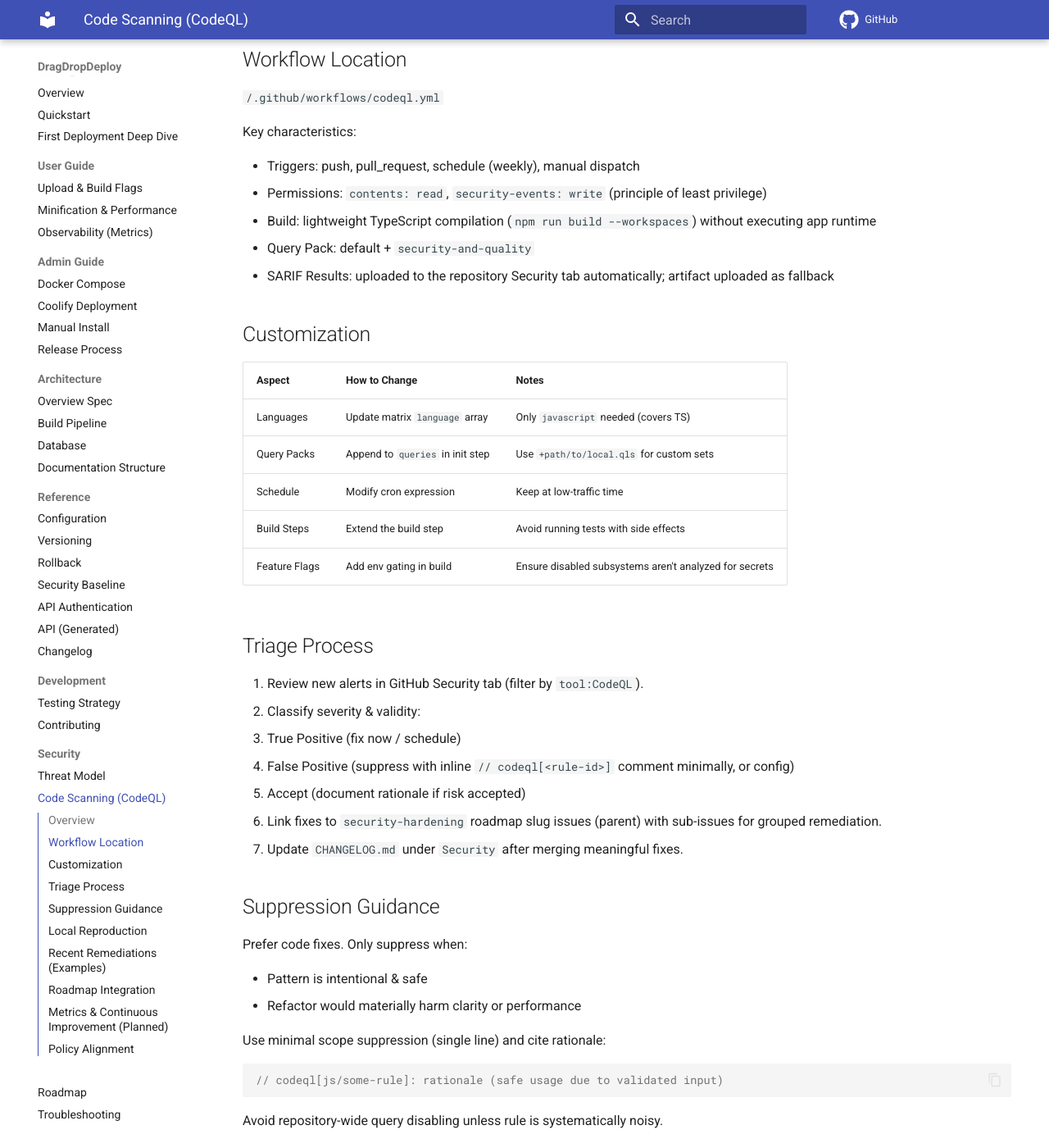
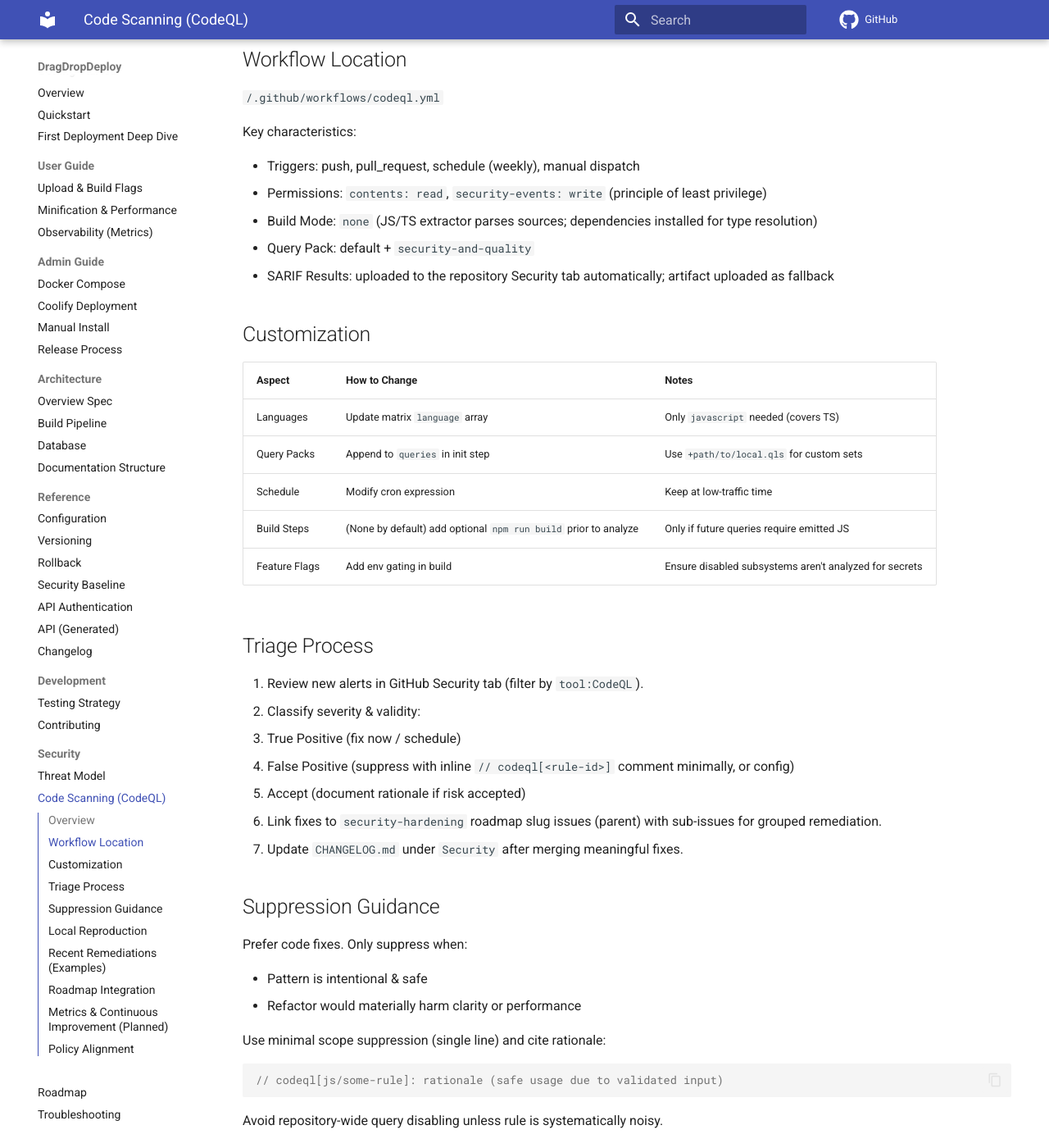
Before and after one commit to TomKonig/DragDropDeploy, an MkDocs documentation site: the page built from docs/security/code-scanning.md, in a window 1280 px wide and 1400 px high, scrolled down 292 px. Shown: the whole window at 82% size. Built offline with MkDocs 1.6.1 and Material for MkDocs 9.7.7, drawn with Linux system fonts in a browser that asks for light colours; comment, search, counter and statistics services are not loaded; some of the changed text lies outside the part shown.

Commit message:
ci(codeql): switch build-mode manual -> none for JS/TS extractor

````diff
--- a/docs/security/code-scanning.md
+++ b/docs/security/code-scanning.md
@@ -14,19 +14,19 @@ Key characteristics:
 
 - Triggers: push, pull_request, schedule (weekly), manual dispatch
 - Permissions: `contents: read`, `security-events: write` (principle of least privilege)
-- Build: lightweight TypeScript compilation (`npm run build --workspaces`) without executing app runtime
+- Build Mode: `none` (JS/TS extractor parses sources; dependencies installed for type resolution)
 - Query Pack: default + `security-and-quality`
 - SARIF Results: uploaded to the repository Security tab automatically; artifact uploaded as fallback
 
 ## Customization
 
-| Aspect        | How to Change                    | Notes                                                  |
-| ------------- | -------------------------------- | ------------------------------------------------------ |
-| Languages     | Update matrix `language` array   | Only `javascript` needed (covers TS)                   |
-| Query Packs   | Append to `queries` in init step | Use `+path/to/local.qls` for custom sets               |
-| Schedule      | Modify cron expression           | Keep at low-traffic time                               |
-| Build Steps   | Extend the build step            | Avoid running tests with side effects                  |
-| Feature Flags | Add env gating in build          | Ensure disabled subsystems aren't analyzed for secrets |
+| Aspect        | How to Change                                                   | Notes                                                  |
+| ------------- | --------------------------------------------------------------- | ------------------------------------------------------ |
+| Languages     | Update matrix `language` array                                  | Only `javascript` needed (covers TS)                   |
+| Query Packs   | Append to `queries` in init step                                | Use `+path/to/local.qls` for custom sets               |
+| Schedule      | Modify cron expression                                          | Keep at low-traffic time                               |
+| Build Steps   | (None by default) add optional `npm run build` prior to analyze | Only if future queries require emitted JS              |
+| Feature Flags | Add env gating in build                                         | Ensure disabled subsystems aren't analyzed for secrets |
 
 ## Triage Process
 
@@ -60,9 +60,9 @@ You can run CodeQL locally (optional):
 ```bash
 # 1. Install CodeQL CLI (or use gh extension):
 brew install --cask github/codeql-cli/codeql
-# 2. Create database
+# 2. Create database (no explicit build needed for JS/TS)
 git checkout develop
-codeql database create codeql-db --language=javascript --command='npm ci && npm run build --workspaces'
+codeql database create codeql-db --language=javascript --command='npm ci'
 # 3. Analyze
 git clone https://github.com/github/codeql.git codeql-repo || true
 codeql database analyze codeql-db codeql-repo/javascript/ql/src/codeql-suites/javascript-code-scanning.qls --format sarifv2.1.0 --output results.sarif
````
Also changed, not shown: CHANGELOG.md (+1 -0 lines), docs/reference/changelog.md (+1 -0 lines), 1 other file.
